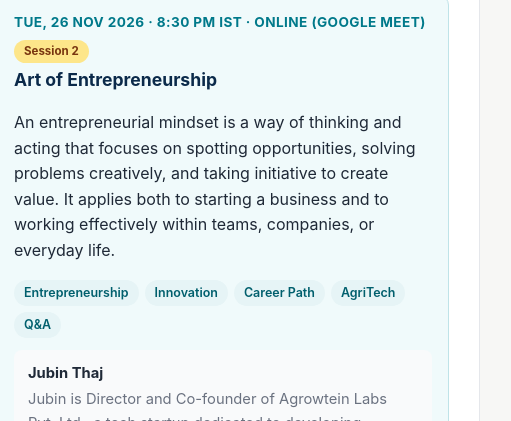
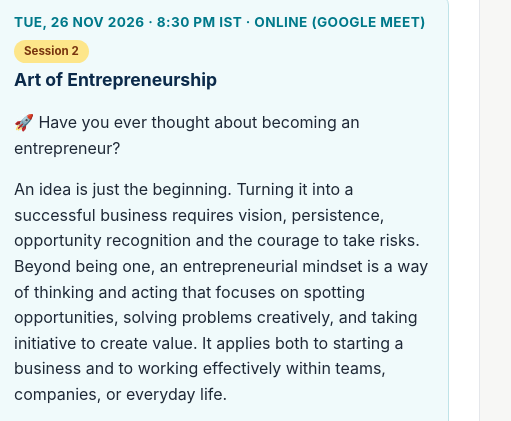
Before and after one commit to Abh4git/aimeetup.github.io, a plain HTML site: page docs/index.html in a window 1280 px wide. Shown: the part 1698-2119 px from the top of the page, 352-863 px from the left. Drawn offline with Linux system fonts and the light colour scheme.

Commit message:
Added Session Question

```diff
--- a/docs/index.html
+++ b/docs/index.html
@@ -93,7 +93,8 @@
           <p class="etime">Tue, 26 Nov 2026 · 8:30 PM IST · Online (Google Meet)</p>
           <span class="badge">Session 2</span>
           <h4>Art of Entrepreneurship</h4>
-          <p>An entrepreneurial mindset is a way of thinking and acting that focuses on spotting opportunities, solving problems creatively, and taking initiative to create value. It applies both to starting a business and to working effectively within teams, companies, or everyday life.</p>
+          <p> 🚀 Have you ever thought about becoming an entrepreneur? </p>
+<p>An idea is just the beginning. Turning it into a successful business requires vision, persistence, opportunity recognition and the courage to take risks. Beyond being one, an entrepreneurial mindset is a way of thinking and acting that focuses on spotting opportunities, solving problems creatively, and taking initiative to create value. It applies both to starting a business and to working effectively within teams, companies, or everyday life.</p>
 		  <div class="chips"><span>Entrepreneurship</span><span>Innovation</span><span>Career Path</span><span>AgriTech</span><span>Q&amp;A</span></div>
  		  <div class="speaker">
             <div>
```
